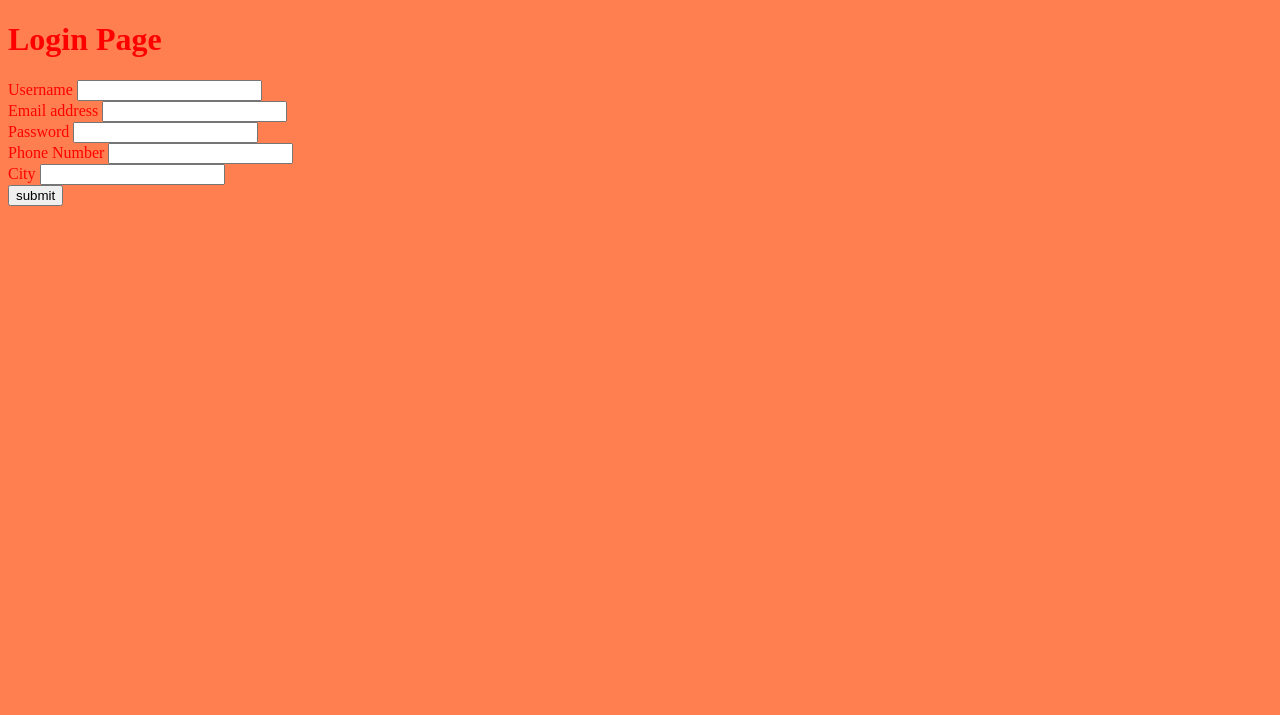
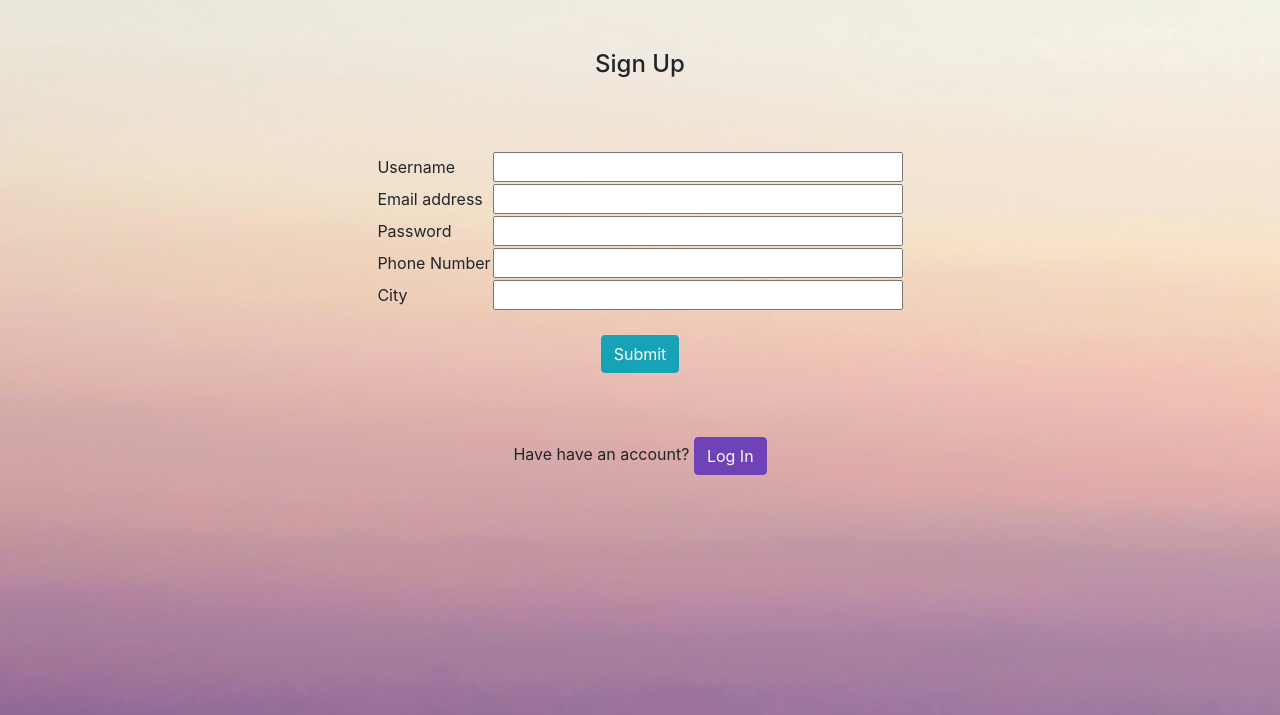
Before and after one commit to evatiwari/dbsproject, a Flask app: page /signup in a window 1280 px wide. Shown: the top 715 px of the page. Run offline with Flask 2, Linux system fonts and the light colour scheme; parts of the project's set-up code (start-up, migrations or seed data) failed here and were passed over; some libraries are stand-ins or nearby versions.

Commit message:
Log and sign page with background and alignment

```diff
--- a/templates/check_in_check_out.html
+++ b/templates/check_in_check_out.html
@@ -22,9 +22,9 @@
             <table align="center">
                         <tr>
                 <td>CHECK IN: </td>
-                <td><input type="text" id="check_in_id" name="check_in" placeholder="YYYY-MM-DD"></td></tr>
+                <td><input type="date" id="check_in_id" name="check_in" placeholder="YYYY-MM-DD"></td></tr>
                 <tr><td>CHECK OUT:  </td><td>
-                <input type="text" id="check_out_id" name="check_out" placeholder="YYYY-MM-DD"></td></tr>
+                <input type="date" id="check_out_id" name="check_out" placeholder="YYYY-MM-DD"></td></tr>
                 <br>
                 <tr>
                     <td><input type="submit" class ="btn-rose2 btn text-white" value = "Back to Trip" name= 'name' ></td>
--- a/templates/signup.html
+++ b/templates/signup.html
@@ -3,22 +3,44 @@
 <head>
     <link rel="stylesheet" type="text/css" href="{{ url_for('static', filename='css/login.css') }}">
     <title>Sign Up</title>
+    <meta charset="UTF-8">
+    <meta http-equiv="X-UA-Compatible" content="IE=edge">
+    <meta name="viewport" content="width=device-width, initial-scale=1.0">
+    <link rel="stylesheet" href="https://maxcdn.bootstrapcdn.com/bootstrap/4.5.2/css/bootstrap.min.css">
+
+    <link rel="stylesheet" type ="text/css" href="{{ url_for('static' , filename='node_modules/bootstrap/dist/css/bootstrap.css')}}">
+     <link rel="stylesheet" href="{{url_for('static' , filename ='font-awesome-4.7.0/css/font-awesome.min.css')}}">
+    <link rel="stylesheet" type="text/css" href="{{ url_for('static', filename='css/temp.css') }}">
 </head>
-<body>
-    <h1>Login Page</h1>
+<body  background="{{ url_for('static', filename='img/background.jpg') }}">
+    <h4 align="center">Sign Up</h4>
+    <br><br>
     <form action="/signup" method="POST">
-        <label for="inputUsername">Username</label>
-        <input type="text" name="username"><br>
-        <label for="inputEmail">Email address</label>
-        <input type="text" name="email"><br>
-        <label for="inputPassword">Password</label>
-        <input type="password" name="password"><br>
-        <label for="phoneNumber">Phone Number</label>
-        <input type="text" name="phone"><br>
-        <label for="address">City</label>
-        <input type="text" name="address"><br>
-        <input type="submit" value="submit">
+        <p align="center">
+            <table align="center">
+                <tr>
+        <td for="inputUsername">Username</td>
+        <td><input type="text" name="username" size="35"></td></tr>
+        <tr>
+        <td for="inputEmail">Email address</td>
+        <td><input type="text" name="email" size="35"></td>
+    </tr><tr>
+        <td for="inputPassword">Password</td>
+        <td><input type="password" name="password" size="35"></td>
+    </tr><tr>
+        <td for="phoneNumber">Phone Number</td>
+        <td><input type="text" name="phone" size="35"></td>
+    </tr><tr>
+        <td for="address">City</td>
+       <td> <input type="text" name="address" size="35"></td></tr>
+    </table>
+    <br>
+    <p align ="center">
+        <input type="submit" value="Submit" class="btn btn-info text-white "></p>
+    </p>
     </form>
-
+<br><br>
+<p align ="center">Have have an account?
+    <a class="btn btn-purple text-white" href="{{url_for('login')}}">Log In</a></p>
 </body>
 </html>
```
Also changed, not shown: templates/login.html (+32 -7 lines).
